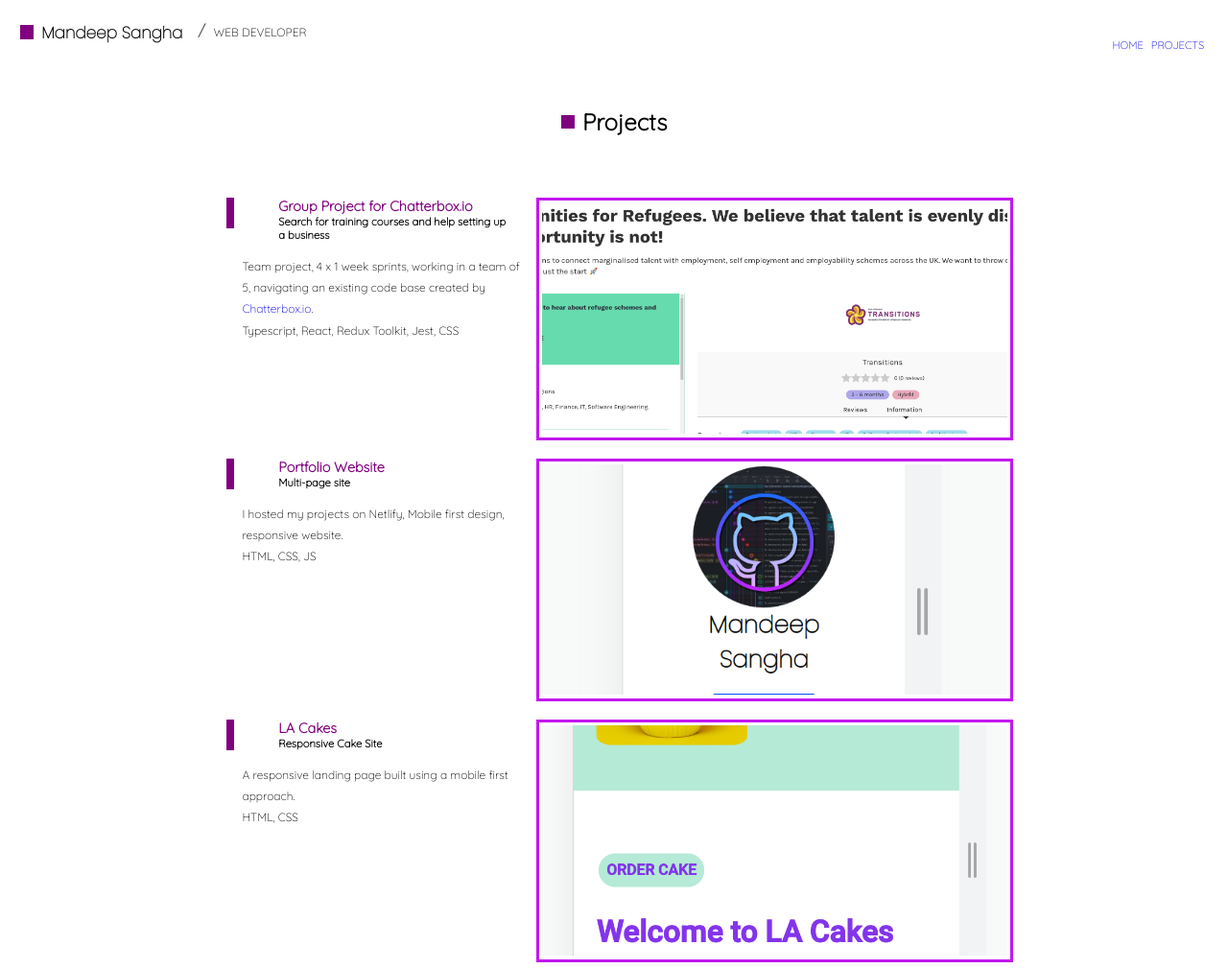
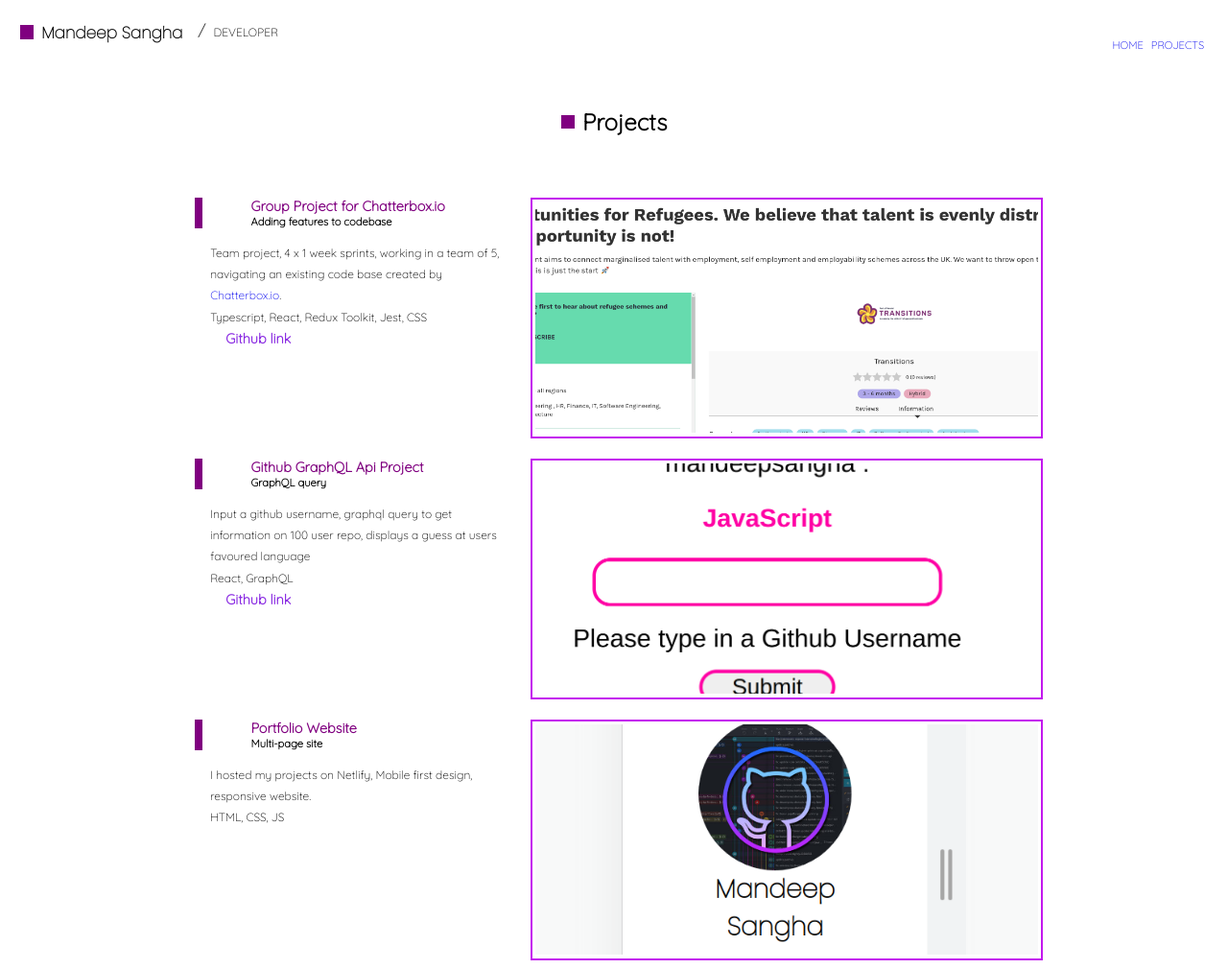
Before and after one commit to mandeepsangha/Portfolio-Page-v1, a plain HTML site: page projects.html in a window 1280 px wide. Shown: the top 1010 px of the page at 96% size. Drawn offline with Linux system fonts and the light colour scheme; a script that the page names is missing.

Commit message:
links open new tabs

```diff
--- a/main.css
+++ b/main.css
@@ -24,7 +24,7 @@ root {
   main {
     font-family: Quicksand;
     background-color: var(--first-color-dark-beige);
-    margin-inline: 1.2rem;
+    margin-inline: 1rem;
     padding-bottom: 2rem;
 
   }
@@ -234,6 +234,15 @@ root {
     background-color: white;
     padding-top:1rem;
     margin-bottom: 1rem;
+    width:90%;
+
+  }
+
+  .github__link__text{
+    font-size: larger;
+    font-weight: 600;
+    color:blueviolet;
+    margin: 1rem;
   }
 
   .project__title_container{
@@ -286,7 +295,7 @@ root {
   .project__images{
     object-fit: cover;
     width: 100%;
-    border: 3px solid rgb(195, 24, 238);
+    border: 2px solid rgb(195, 24, 238);
     height: 100%;
   }
 
@@ -416,7 +425,7 @@ root {
     }
 
     .project__card{
-      width:65%;
+      width:70%;
       margin-left:auto;
       margin-right:auto;
       display:flex;
--- a/projects.html
+++ b/projects.html
@@ -37,7 +37,7 @@
         <p>/</p>
       </div>
       <div class="job__title_container">
-        <p>WEB DEVELOPER</p>
+        <p>DEVELOPER</p>
       </div>
       <nav>
         <btn class="hamburger__container" id="hamburger">
@@ -69,7 +69,7 @@
               <p>Group Project for Chatterbox.io</p>
             </div>
             <div class="role__title">
-              <p>Search for training courses and help setting up a business</p>
+              <p>Adding features to codebase</p>
             </div>
           </div>
           <div class="project__card__text">
@@ -77,7 +77,13 @@
               Team project, 4 x 1 week sprints, working in a team of 5,
               navigating an existing code base created by
               <a href="https://www.chatterbox.io/">Chatterbox.io</a>. <br />
-              Typescript, React, Redux Toolkit, Jest, CSS
+              Typescript, React, Redux Toolkit, Jest, CSS <br />
+              <a
+                target="_blank"
+                class = "github__link__text"
+                href="https://github.com/CodeYourFuture/ldn8-horizon-chatterbox-talent"
+                >Github link
+              </a>
             </p>
           </div>
         </div>
@@ -87,6 +93,37 @@
               class="project__images"
               src="images/chatterbox.png"
               alt="Opportunities to develop new skills"
+            />
+          </a>
+        </div>
+      </div>
+      <div class="project__card">
+        <div class="side__by__side">
+          <div class="project__title_container">
+            <div class="blue__rectangle_projects"></div>
+            <div class="project__name"><p>Github GraphQL Api Project</p></div>
+            <div class="role__title"><p>GraphQL query</p></div>
+          </div>
+          <div class="project__card__text">
+            <p>
+              Input a github username, graphql query to get information on 100
+              user repo, displays a guess at users favoured language<br />React,
+              GraphQL <br />
+              <a
+                target="_blank"
+                class = "github__link__text"
+                href="https://github.com/mandeepsangha/graph-ql-app"
+                >Github link
+              </a>
+            </p>
+          </div>
+        </div>
+        <div class="project__images__container">
+          <a target="_blank" href="https://graph-ql-app-mvf.herokuapp.com/">
+            <img
+              class="project__images"
+              src="images/GithubApi-image.png"
+              alt="Github GraphQL App"
             />
           </a>
         </div>
@@ -106,7 +143,7 @@
           </div>
         </div>
         <div class="project__images__container">
-          <a href="https://mandeep-sangha.netlify.app/">
+          <a target="_blank" href="https://mandeep-sangha.netlify.app/">
             <img
               class="project__images"
               src="images/MobileView-Portfolio-Page.png"
@@ -130,7 +167,7 @@
           </div>
         </div>
         <div class="project__images__container">
-          <a href="https://lacakes.netlify.app/">
+          <a target="_blank" href="https://lacakes.netlify.app/">
             <img
               class="project__images"
               src="images/LA-Cakes.png"
```
Also changed, not shown: images/GithubApi-image.png (added).
